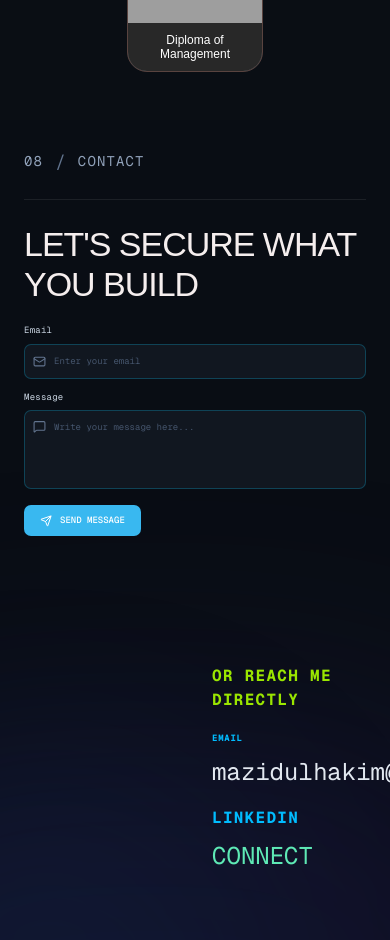
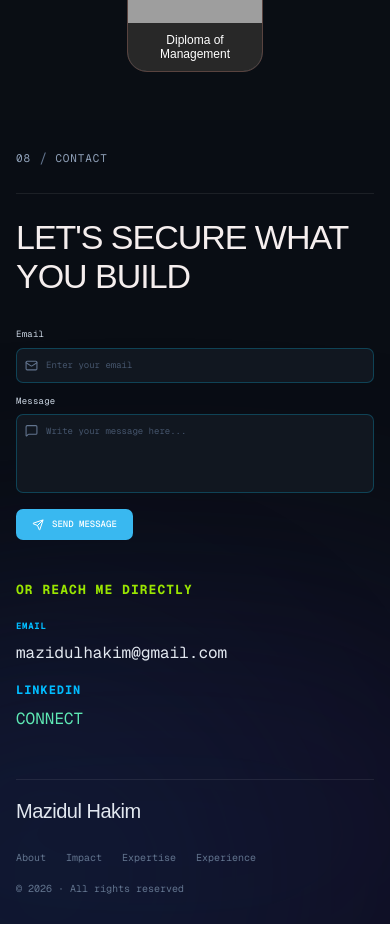
Before and after one commit to shihab-bhuiya/First-intern-Task, a Next.js app: page / in a window 390 px wide. Shown: the part 11060-12000 px from the top of the page. Built offline with nearby package versions, Linux system fonts and the light colour scheme; grey boxes are pictures that could not be loaded.

Commit message:
refactor: improve layout and styling in Contact component for better readability and consistency

```diff
--- a/src/components/Contact.tsx
+++ b/src/components/Contact.tsx
@@ -22,13 +22,15 @@ export default function Contact() {
       id="contact"
       className="
         relative
-    mt-8
+        mt-8
         overflow-hidden
         bg-[#090d14]
-        px-6
+        px-4
         py-7
         text-white
-        sm:px-10
+        sm:px-6
+        md:px-8
+        lg:px-10
       "
     >
       {/* Bottom-left teal glow */}
@@ -63,14 +65,41 @@ export default function Contact() {
 
       <div className="relative mx-auto w-full max-w-[1312px]">
         {/* ================= HEADER ================= */}
-        <div className="mb-6 flex lg:text-[24px] items-center gap-3">
-          <span className="font-mono text-[14px] tracking-[0.08em] text-slate-400">
+        <div
+          className="
+            mb-6
+            flex
+            items-center
+            gap-2
+            sm:gap-3
+            lg:text-[24px]
+          "
+        >
+          <span
+            className="
+              font-mono
+              text-[11px]
+              tracking-[0.08em]
+              text-slate-400
+              sm:text-[14px]
+            "
+          >
             08
           </span>
 
-          <span className="font-mono text-[18px] text-slate-500">/</span>
+          <span className="font-mono text-[14px] text-slate-500 sm:text-[18px]">
+            /
+          </span>
 
-          <span className="font-mono text-[14px] tracking-[0.08em] text-slate-400">
+          <span
+            className="
+              font-mono
+              text-[11px]
+              tracking-[0.08em]
+              text-slate-400
+              sm:text-[14px]
+            "
+          >
             CONTACT
           </span>
         </div>
@@ -82,12 +111,14 @@ export default function Contact() {
           className="
             mt-6
             text-[34px]
-            lg:text-[64px]
             uppercase
-            leading-[1.18]
+            leading-[1.15]
             tracking-[-0.03em]
             text-[#f5eeee]
-            sm:text-[36px]
+            sm:text-[42px]
+            md:text-[52px]
+            lg:text-[64px]
+            lg:leading-[1.18]
           "
         >
           Let&apos;s secure what
@@ -98,12 +129,15 @@ export default function Contact() {
         {/* ================= MAIN CONTENT ================= */}
         <div
           className="
-            mt-5
+            mt-8
             grid
             grid-cols-1
-            gap-32
-            sm:grid-cols-[260px_2fr]
-            sm:gap-[190px]
+            gap-10
+            sm:mt-10
+            md:gap-14
+            lg:mt-5
+            lg:grid-cols-[260px_2fr]
+            lg:gap-[190px]
           "
         >
           {/* ================= FORM ================= */}
@@ -150,6 +184,7 @@ export default function Contact() {
                   className="
                     h-full
                     w-full
+                    min-w-0
                     bg-transparent
                     font-mono
                     text-[9px]
@@ -203,6 +238,7 @@ export default function Contact() {
                   className="
                     h-full
                     w-full
+                    min-w-0
                     resize-none
                     bg-transparent
                     font-mono
@@ -245,14 +281,22 @@ export default function Contact() {
           </form>
 
           {/* ================= DIRECT CONTACT ================= */}
-          <div className="pt-0 pl-[55%]">
+          <div
+            className="
+              pt-0
+              pl-0
+              lg:pl-[55%]
+            "
+          >
             <p
               className="
                 font-mono
-                text-[16px]
+                text-[13px]
                 font-bold
                 tracking-[0.08em]
                 text-lime-400
+                sm:text-[14px]
+                lg:text-[16px]
               "
             >
               OR REACH ME DIRECTLY
@@ -276,11 +320,17 @@ export default function Contact() {
               <Link
                 href="mailto:mazidulhakim@gmail.com"
                 className="
+                  block
+                  max-w-full
+                  break-all
                   font-mono
-                  text-[24px]
+                  text-[16px]
+                  leading-6
                   text-slate-200
                   transition-colors
                   hover:text-white
+                  sm:text-[20px]
+                  lg:text-[24px]
                 "
               >
                 mazidulhakim@gmail.com
@@ -293,10 +343,12 @@ export default function Contact() {
                 className="
                   mb-2
                   font-mono
-                  text-[16px]
+                  text-[12px]
                   font-bold
                   tracking-[0.08em]
                   text-sky-400
+                  sm:text-[14px]
+                  lg:text-[16px]
                 "
               >
                 LINKEDIN
@@ -308,11 +360,13 @@ export default function Contact() {
                 rel="noopener noreferrer"
                 className="
                   font-mono
-                  text-[24px]
+                  text-[16px]
                   uppercase
                   text-emerald-300
                   transition-colors
                   hover:text-emerald-200
+                  sm:text-[20px]
+                  lg:text-[24px]
                 "
               >
                 Connect
@@ -322,55 +376,85 @@ export default function Contact() {
         </div>
 
         {/* ================= FOOTER ================= */}
-        <footer className="mt-[67px]">
+        <footer className="mt-12 sm:mt-[67px]">
           <div className="h-px w-full bg-white/[0.08]" />
 
-          <div className="flex items-end justify-between pt-3">
+          <div
+            className="
+              flex
+              flex-col
+              gap-6
+              pt-4
+              sm:flex-row
+              sm:items-end
+              sm:justify-between
+              sm:gap-4
+            "
+          >
             {/* Name */}
             <p
               className="
-                text-[24px]
+                text-[20px]
                 font-medium
                 tracking-tight
                 text-slate-200
+                sm:text-[24px]
               "
             >
               Mazidul Hakim
             </p>
 
             {/* Footer right */}
-            <div className="flex flex-col items-end gap-5">
-              <nav className="flex items-center gap-6">
+            <div
+              className="
+                flex
+                flex-col
+                items-start
+                gap-4
+                sm:items-end
+                sm:gap-5
+              "
+            >
+              <nav
+                className="
+                  flex
+                  flex-wrap
+                  items-center
+                  gap-x-5
+                  gap-y-2
+                  sm:gap-6
+                "
+              >
                 <Link
                   href="#about"
-                  className="font-mono text-[12px] text-slate-500 transition-colors hover:text-slate-300"
+                  className="font-mono text-[10px] text-slate-500 transition-colors hover:text-slate-300 sm:text-[12px]"
                 >
                   About
                 </Link>
 
                 <Link
                   href="#impact"
-                  className="font-mono text-[12px] text-slate-500 transition-colors hover:text-slate-300"
+                  className="font-mono text-[10px] text-slate-500 transition-colors hover:text-slate-300 sm:text-[12px]"
                 >
                   Impact
                 </Link>
 
                 <Link
                   href="#expertise"
-                  className="font-mono text-[12px] text-slate-500 transition-colors hover:text-slate-300"
+                  className="font-mono text-[10px] text-slate-500 transition-colors hover:text-slate-300 sm:text-[12px]"
                 >
                   Expertise
                 </Link>
 
                 <Link
                   href="#experience"
-                  className="font-mono text-[12px] text-slate-500 transition-colors hover:text-slate-300"
+                  className="font-mono text-[10px] text-slate-500 transition-colors hover:text-slate-300 sm:text-[12px]"
                 >
                   Experience
                 </Link>
               </nav>
 
-              <p className="font-mono text-[12px] text-slate-500">
+              <p className="font-mono text-[10px] text-slate-500 sm:text-[12px]">
                 © 2026 · All rights reserved
               </p>
             </div>
```
